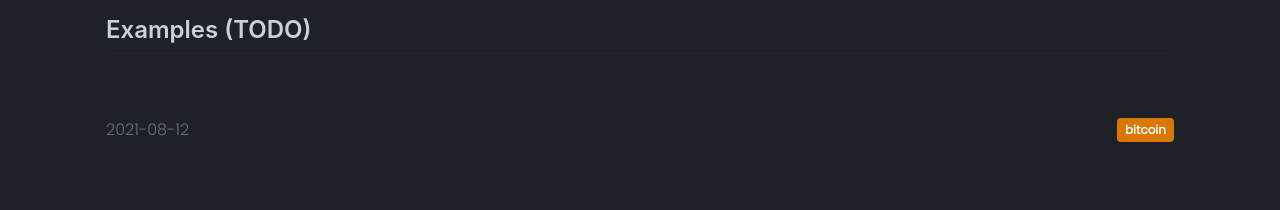
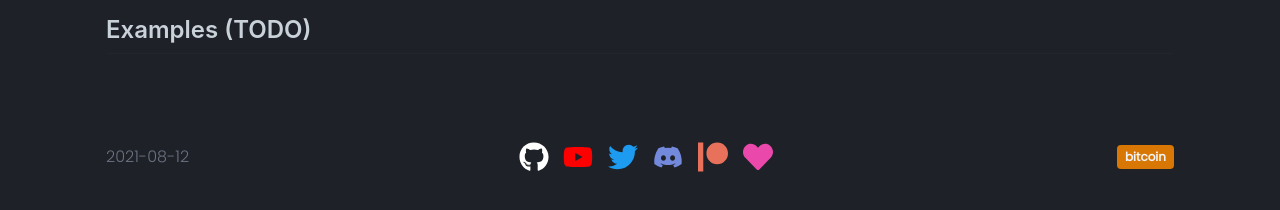
Before and after one commit to ChristianChiarulli/old_website, a Next.js app: page /blog/category/bitcoin/00-what-is-a-smart-contract in a window 1280 px wide. Shown: the part 1052-1262 px from the top of the page. Built offline with nearby package versions, Linux system fonts and the light colour scheme.

Commit message:
add footer to blog post

```diff
--- a/pages/blog/category/[category]/[slug].js
+++ b/pages/blog/category/[category]/[slug].js
@@ -7,6 +7,7 @@ import Layout from '@/components/Layout'
 import CategoryLabel from '@/components/CategoryLabel'
 import styles from '@/styles/blog/slug.module.css'
 import markdownStyles from '@/styles/blog/markdown.module.css'
+import { FaDiscord, FaGithub, FaHeart, FaPatreon, FaTwitter, FaYoutube } from 'react-icons/fa'
 
 // TODO: style this markdown
 
@@ -39,6 +40,94 @@ export default function PostPage({
         </div>
         <div className={styles.footer}>
           <div className='date'>{date}</div>
+          <ul className={styles.socials}>
+            <li>
+              <a
+                className={styles.social__item}
+                target='_blank'
+                rel='nofollow noopener noreferrer'
+                href={'https://github.com/ChristianChiarulli'}
+              >
+                <FaGithub
+                  color='#FFFFFF'
+                  // color='#f34f29'
+                  size='30'
+                  style={{ marginRight: '.4rem' }}
+                />
+              </a>
+            </li>
+            <li>
+              <a
+                className={styles.social__item}
+                target='_blank'
+                rel='nofollow noopener noreferrer'
+                href={'https://www.youtube.com/chrisatmachine'}
+              >
+                <FaYoutube
+                  color='#FE0000'
+                  size='30'
+                  style={{ marginRight: '.4rem' }}
+                />
+              </a>
+            </li>
+            <li>
+              <a
+                className={styles.social__item}
+                target='_blank'
+                rel='nofollow noopener noreferrer'
+                href={'https://twitter.com/chrisatmachine'}
+              >
+                <FaTwitter
+                  color='#1c9bf0'
+                  size='30'
+                  style={{ marginRight: '.4rem' }}
+                />
+              </a>
+            </li>
+            <li>
+              <a
+                className={styles.social__item}
+                target='_blank'
+                rel='nofollow noopener noreferrer'
+                href={'https://discord.gg/Xb9B4Ny'}
+              >
+                <FaDiscord
+                  color='#7289dc'
+                  size='30'
+                  style={{ marginRight: '.4rem' }}
+                />
+              </a>
+            </li>
+            <li>
+              <a
+                className={styles.social__item}
+                target='_blank'
+                rel='nofollow noopener noreferrer'
+                href={'https://www.patreon.com/chrisatmachine'}
+              >
+                <FaPatreon
+                  color='#E8715C'
+                  size='30'
+                  style={{ marginRight: '.4rem' }}
+                />
+              </a>
+            </li>
+            <li>
+              <a
+                className={styles.social__item}
+                target='_blank'
+                rel='nofollow noopener noreferrer'
+                href={'https://github.com/sponsors/ChristianChiarulli'}
+              >
+                <FaHeart
+                  color='#EB48AB'
+                  size='30'
+                  style={{ marginRight: '.4rem' }}
+                />
+              </a>
+            </li>
+          </ul>
+
           <CategoryLabel>{topic}</CategoryLabel>
         </div>
       </div>
--- a/styles/blog/slug.module.css
+++ b/styles/blog/slug.module.css
@@ -25,6 +25,16 @@
 .footer {
   display: flex;
   justify-content: space-between;
+  align-items: center;
   padding-top: 3rem;
   padding-bottom: 3rem;
 }
+
+.socials {
+  display: flex;
+  justify-content: center;
+}
+
+.social__item {
+  margin: 2.8rem;
+}
```
